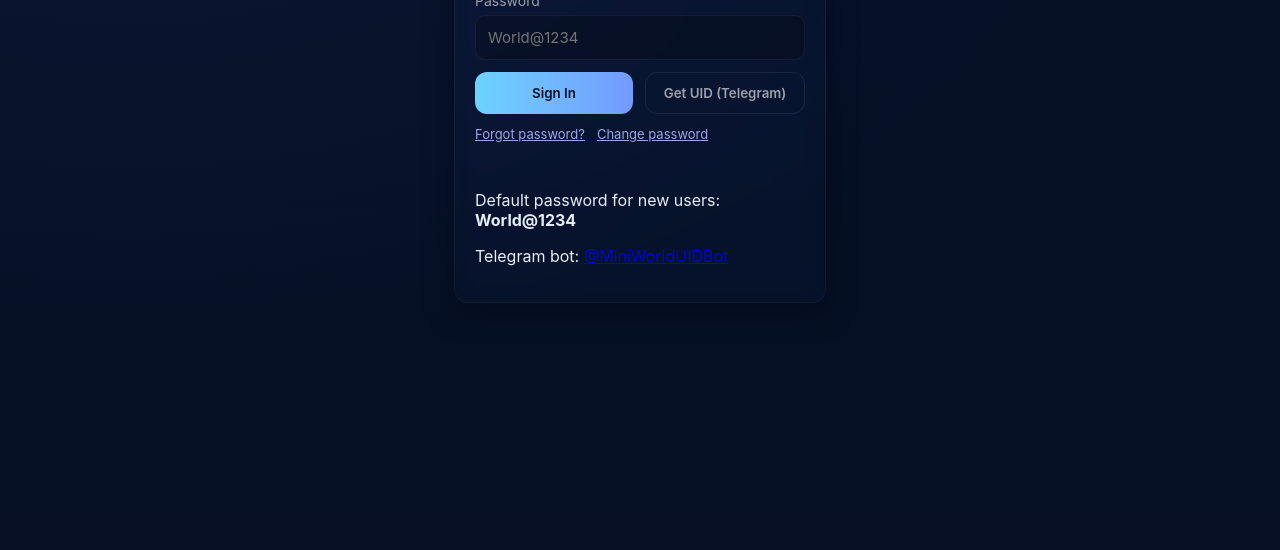
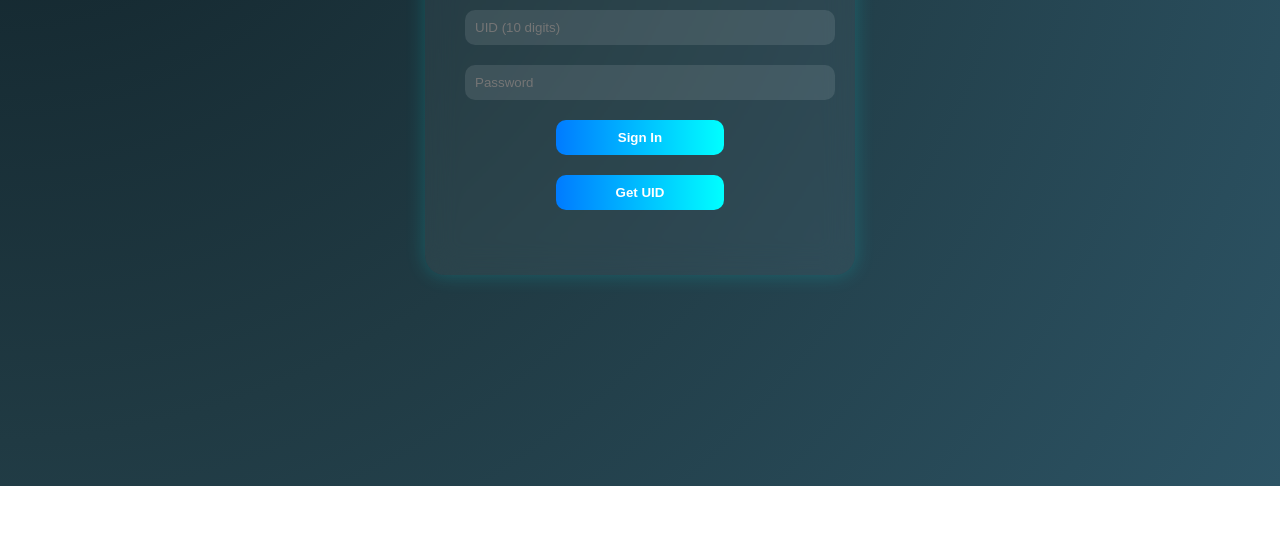
Before and after one commit to karanbannaa108/MiniWorld, a website: page index.html in a window 1280 px wide. Shown: the part 314-864 px from the top of the page. After the commit the page ends 800 px from the top, so only its background shows below. Drawn offline with Linux system fonts and the light colour scheme.

Commit message:
MiniWorld Full Backend Added

```diff
--- a/index.html
+++ b/index.html
@@ -1,41 +1,110 @@
-<!doctype html>
+<!DOCTYPE html>
 <html lang="en">
 <head>
-  <meta charset="utf-8" />
-  <meta name="viewport" content="width=device-width,initial-scale=1" />
-  <title>MiniWorld — Sign in</title>
-  <link rel="stylesheet" href="style.css">
+  <meta charset="UTF-8">
+  <meta name="viewport" content="width=device-width, initial-scale=1.0">
+  <title>MiniWorld Login</title>
+  <style>
+    body {
+      margin: 0;
+      font-family: 'Poppins', sans-serif;
+      background: radial-gradient(circle at top left, #0f2027, #203a43, #2c5364);
+      color: white;
+      display: flex;
+      justify-content: center;
+      align-items: center;
+      height: 100vh;
+    }
+    .login-box {
+      background: rgba(255, 255, 255, 0.05);
+      backdrop-filter: blur(15px);
+      padding: 40px;
+      border-radius: 20px;
+      box-shadow: 0 0 20px rgba(0, 255, 255, 0.2);
+      width: 350px;
+      text-align: center;
+    }
+    h2 {
+      margin-bottom: 15px;
+      color: #00e6ff;
+    }
+    input {
+      width: 100%;
+      padding: 10px;
+      margin: 10px 0;
+      border: none;
+      border-radius: 10px;
+      outline: none;
+      background: rgba(255, 255, 255, 0.1);
+      color: white;
+    }
+    button {
+      width: 48%;
+      padding: 10px;
+      margin: 10px 1%;
+      border: none;
+      border-radius: 10px;
+      background: linear-gradient(90deg, #007bff, #00ffff);
+      color: white;
+      cursor: pointer;
+      font-weight: 600;
+      transition: 0.3s;
+    }
+    button:hover { opacity: 0.8; }
+    .msg { margin-top: 15px; font-weight: 600; }
+  </style>
 </head>
 <body>
-  <main class="wrap">
-    <h1 class="logo">MiniWorld</h1>
-    <p class="tag">Play · Build · Share — Secure access with Telegram UID</p>
+  <div class="login-box">
+    <h2>🚀 MiniWorld</h2>
+    <input type="text" id="uid" placeholder="UID (10 digits)" maxlength="10" />
+    <input type="password" id="password" placeholder="Password" />
+    <div>
+      <button onclick="signIn()">Sign In</button>
+      <button onclick="getUID()">Get UID</button>
+    </div>
+    <div id="msg" class="msg"></div>
+  </div>
 
-    <form id="loginForm" class="card">
-      <label>UID (10 digits)
-        <input id="uid" placeholder="0000000000" maxlength="10" />
-      </label>
-      <label>Password
-        <input id="password" placeholder="World@1234" type="password" />
-      </label>
+  <script>
+    async function signIn() {
+      const uid = document.getElementById("uid").value.trim();
+      const password = document.getElementById("password").value.trim();
+      const msg = document.getElementById("msg");
 
-      <div class="row">
-        <button id="signin" class="btn primary">Sign In</button>
-        <button id="getuid" type="button" class="btn secondary">Get UID (Telegram)</button>
-      </div>
+      if (!uid || !password) {
+        msg.style.color = "red";
+        msg.innerHTML = "⚠️ Enter UID and Password!";
+        return;
+      }
 
-      <div class="links">
-        <a id="forgot" href="#">Forgot password?</a>
-        <a id="changepwd" href="#">Change password</a>
-      </div>
+      try {
+        const res = await fetch("/api/login", {
+          method: "POST",
+          headers: { "Content-Type": "application/json" },
+          body: JSON.stringify({ uid, password })
+        });
+        const data = await res.json();
 
-      <p id="status" class="status"></p>
+        if (data.success) {
+          msg.style.color = "lime";
+          msg.innerHTML = `✅ ${data.message}`;
+          setTimeout(() => {
+            window.location.href = "/dashboard.html";
+          }, 2000);
+        } else {
+          msg.style.color = "red";
+          msg.innerHTML = `❌ ${data.message}`;
+        }
+      } catch (err) {
+        msg.style.color = "red";
+        msg.innerHTML = "⚠️ Server Error!";
+      }
+    }
 
-      <p class="small">Default password for new users: <strong>World@1234</strong></p>
-      <p class="small">Telegram bot: <a id="botlink" href="#" target="_blank">@MiniWorldUIDBot</a></p>
-    </form>
-  </main>
-
-  <script src="script.js"></script>
+    function getUID() {
+      window.open("https://t.me/MiniWorldUIDBot", "_blank");
+    }
+  </script>
 </body>
 </html>
```
Also changed, not shown: api/login.js (+10 -8 lines).
